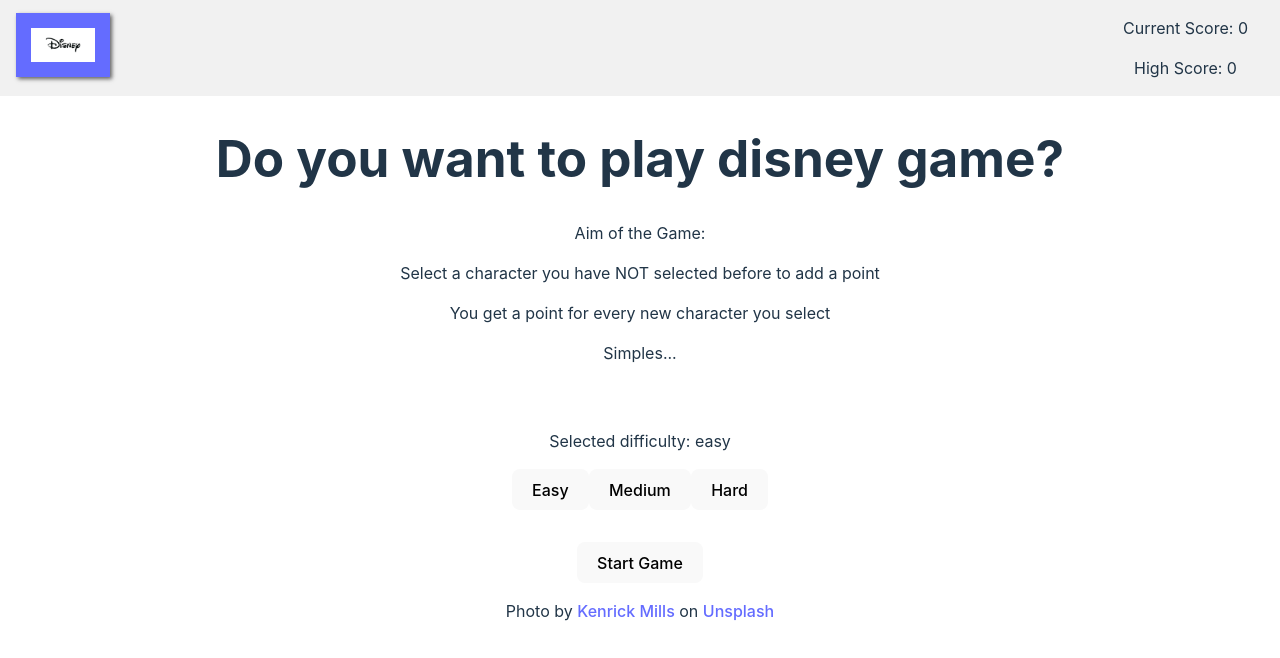
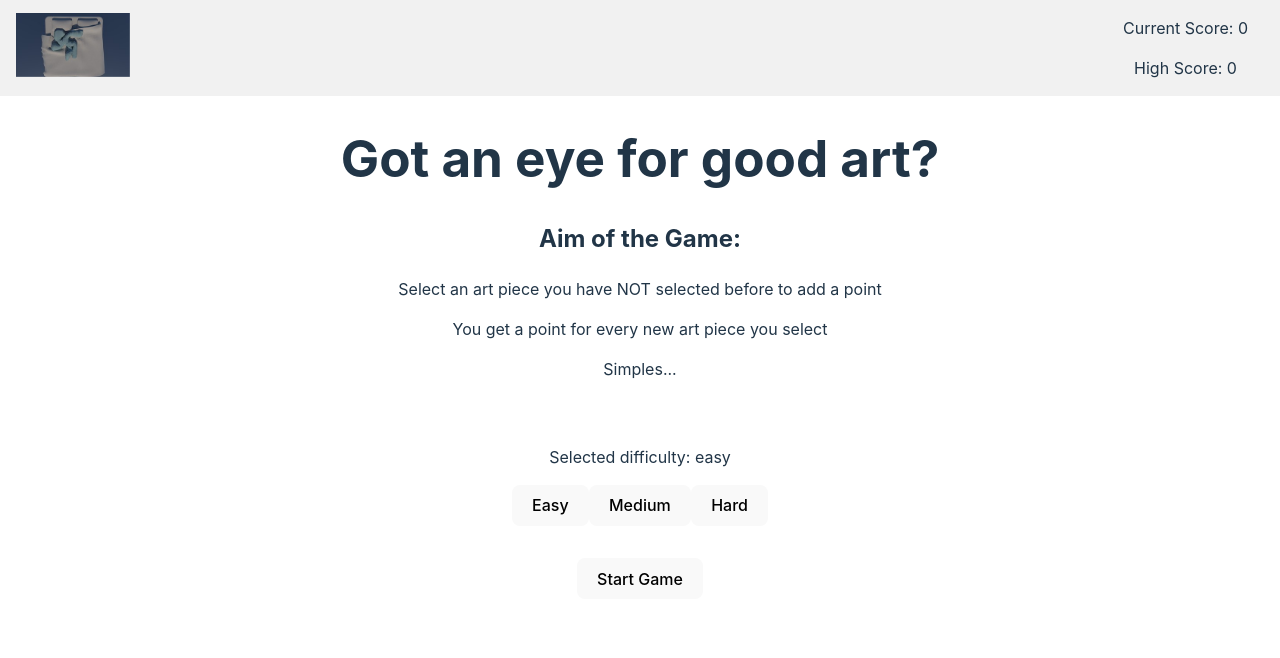
Before and after one commit to kimdogbe/memory_card_artsy, a React (Vite) app: page / in a window 1280 px wide. Shown: the top 658 px of the page. Built offline with nearby package versions, Linux system fonts and the light colour scheme.

Commit message:
Make minor design improvments

```diff
--- a/index.html
+++ b/index.html
@@ -2,7 +2,7 @@
 <html lang="en">
   <head>
     <meta charset="UTF-8" />
-    <link rel="icon" type="image/svg+xml" href="/vite.svg" />
+    <link rel="icon" type="image/jpg" href="./src/assets/laminal-icon.jpg" />
     <meta name="viewport" content="width=device-width, initial-scale=1.0" />
     <title>Arty Farty Memory Game</title>
   </head>
--- a/src/App.css
+++ b/src/App.css
@@ -89,7 +89,7 @@ img {
   padding: 1em;
 }
 
-img {
+.artImg {
   top: 0;
   bottom: 0;
   left: 0;
--- a/src/App.jsx
+++ b/src/App.jsx
@@ -12,10 +12,10 @@ function App() {
   else {
     return (
       <>
-        <h1>Do you want to play disney game?</h1>
-        <p>Aim of the Game:</p>
-        <p>Select a character you have NOT selected before to add a point</p>
-        <p>You get a point for every new character you select</p>
+        <h1>Got an eye for good art?</h1>
+        <h2>Aim of the Game:</h2>
+        <p>Select an art piece you have NOT selected before to add a point</p>
+        <p>You get a point for every new art piece you select</p>
         <p>Simples...</p>
 
         <div className="card">
@@ -32,9 +32,7 @@ function App() {
         </div>
 
         <button onClick={() => setGameStarted(true)}>Start Game</button>
-        <p>
-          Photo by <a href="https://unsplash.com/@kenrickmills?utm_content=creditCopyText&utm_medium=referral&utm_source=unsplash">Kenrick Mills</a> on <a href="https://unsplash.com/photos/walt-disney-and-mickey-mouse-statue-during-daytime-l2T9cWjH9cY?utm_content=creditCopyText&utm_medium=referral&utm_source=unsplash">Unsplash</a>
-        </p>
+
       </>
     )
   }
--- a/src/components/ArtCard.jsx
+++ b/src/components/ArtCard.jsx
@@ -2,7 +2,7 @@ import Laminal from "../assets/laminal.jpg"
 
 export default function ArtCard({ artId, imgSrc=Laminal, artwork="Laminal", artist="Ama Dogbe", medium="3d Art", date="2019", clickHandler}) {
   return <button onClick={() => {clickHandler(artId)}} className="art-card">
-    <img src={imgSrc} alt="art piece"/>
+    <img className="artImg" src={imgSrc} alt="art piece"/>
     <div>
       <p>Artwork: {artwork}</p>
       <p>Artist: {artist}</p>
--- a/src/components/Nav.jsx
+++ b/src/components/Nav.jsx
@@ -1,9 +1,9 @@
-import disneyLogo from '../assets/disney-logo.png'
+import disneyLogo from '../assets/laminal.jpg'
 
 export default function Nav({ currentScore = 0, highScore = 0}) {
   return <>
     <nav>
-      <a href="https://www.disney.co.uk/" target="_blank">
+      <a href="https://www.amadogbe.com/" target="_blank">
         <img src={disneyLogo} className="logo" alt="Disney logo" />
       </a>
       <div className='scores'>
```
Also changed, not shown: src/assets/laminal-icon.jpg (added), src/assets/laminal.jpg.
